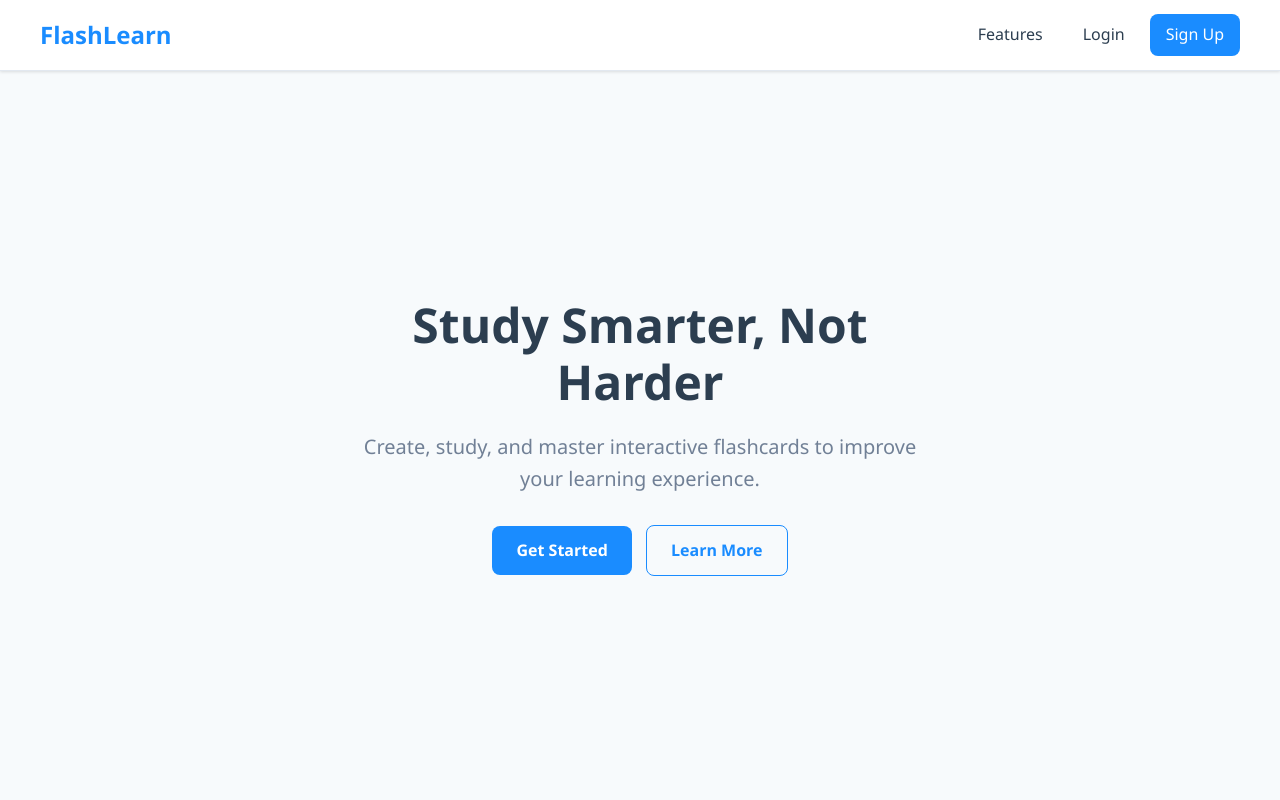
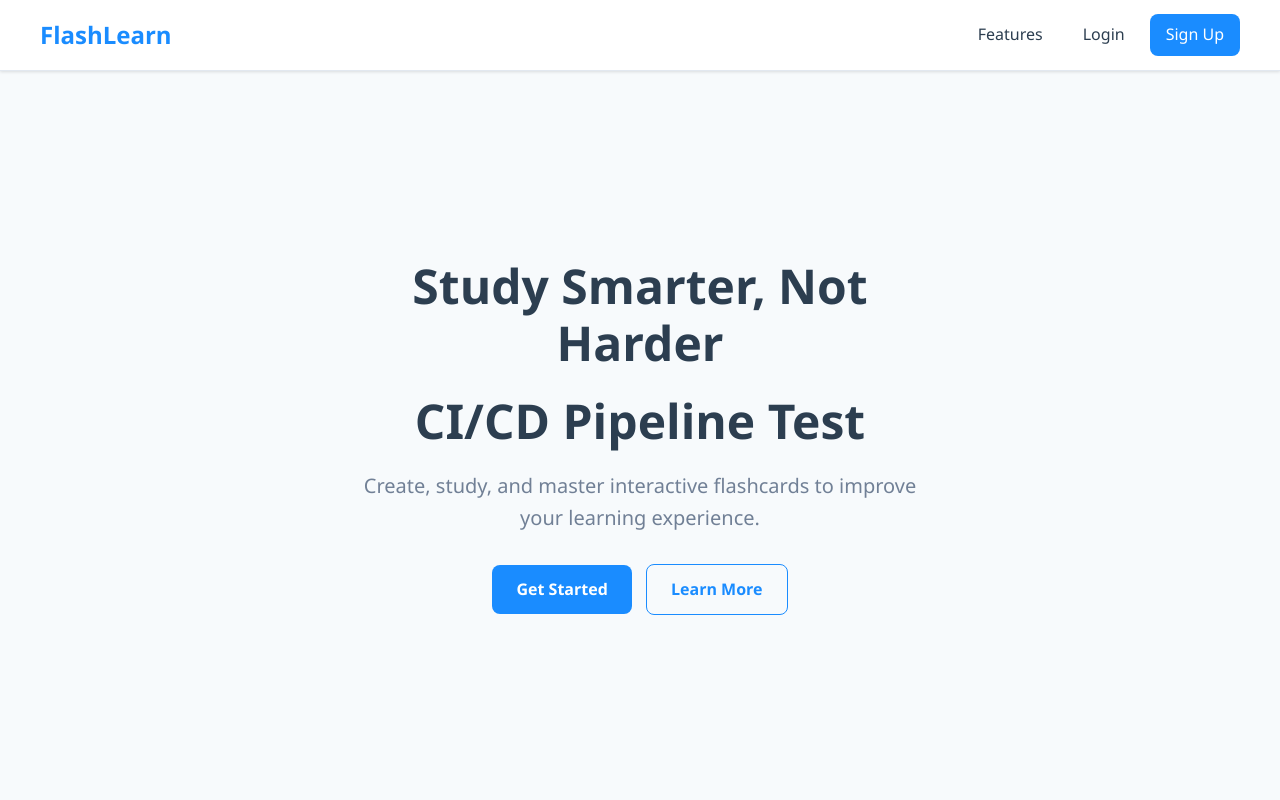
Before and after one commit to aimablM/FlashLearn, a plain HTML site: page frontend/index.html in a window 1280 px wide. Shown: the top 800 px of the page. Drawn offline with Linux system fonts and the light colour scheme.

Commit message:
CI/CD Pipeline Deployment Test

```diff
--- a/frontend/index.html
+++ b/frontend/index.html
@@ -25,6 +25,7 @@
     <section class="hero">
         <div class="hero-content">
             <h1>Study Smarter, Not Harder</h1>
+            <h1>CI/CD Pipeline Test</h1>
             <p>Create, study, and master interactive flashcards to improve your learning experience.</p>
             <a href="login.html" class="btn">Get Started</a>
             <a href="#features" class="btn-outline">Learn More</a>
```
Also changed, not shown: .github/deploy.yml (added).
